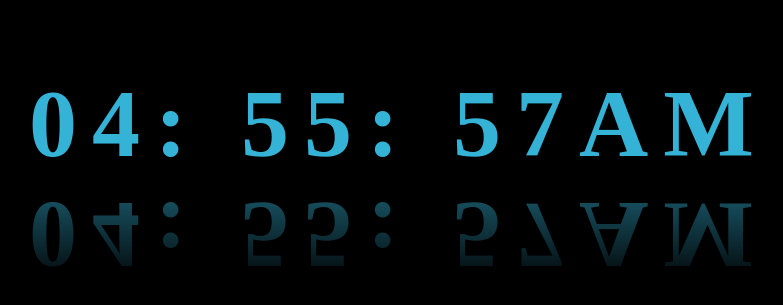
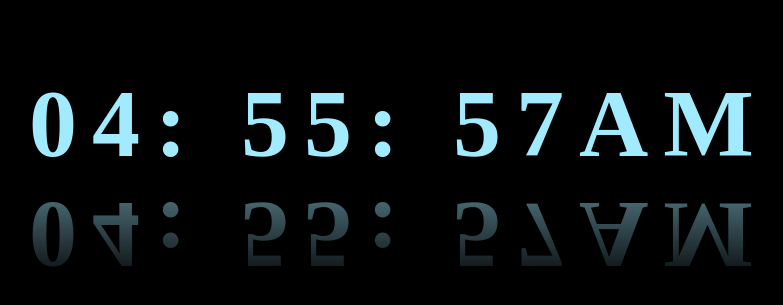
Before and after one commit to ARam2142/Digital-Clock, a plain HTML site: page index.html in a window 1280 px wide. Shown: the part 277-582 px from the top of the page, without its empty margins (241-1024 px from the left). Drawn offline with nearby package versions, Linux system fonts and the light colour scheme.

Commit message:
took out animation effect

```diff
--- a/clock.js
+++ b/clock.js
@@ -1,7 +1,6 @@
 //make the code for the clock here
 //get hours, minutes, seconds
 const clock = document.getElementById('time');
-let timeValue;
 //get time methods
 
 function makeTwoNumbers(num) {
@@ -29,7 +28,9 @@ const runClock = () => {
     let AmOrPM = hours >= 12 ? 'pm' : 'am';
     hours = (hours % 12) || 12; //works cited: https://medium.com/front-end-weekly/how-to-convert-24-hours-format-to-12-hours-in-javascript-ca19dfd7419d
 
+
+
     clock.innerHTML = makeTwoNumbers(hours) + ": " + makeTwoNumbers(minutes) + ": " + makeTwoNumbers(seconds) + AmOrPM;
-    let time = setInterval(runClock, 500)//worsk cited: w3 schools mini timing clock
+    let time = setInterval(runClock, 500)
 }
 runClock()
--- a/index.html
+++ b/index.html
@@ -14,7 +14,7 @@
     <div class="container">
         <div class="row max-height align-items-center text-center">
             <div class="col clock">
-                <h1 id="time" class="neon">00:00:00</h1>
+                <h1 id="time" class="glow">No te quites las cachetes esposita</h1>
             </div>
         </div>
     </div>
--- a/style.css
+++ b/style.css
@@ -9,33 +9,26 @@ body {
 }
 
 /*followed tutorial text animation css glowing*/
-.neon {
+.glow {
     position: relative;
     font-size: 6em;
     letter-spacing: 15px;
-    color: #34b3d6;
+    color: #a2ebff;
     text-transform: uppercase;
     width: 100%;
     text-align: center;
     outline: none;
     -webkit-box-reflect: below 1px linear-gradient(transparent, #0008);
-    /* animation: animate 5s linear infinite; */
+    /* animation: glow 1s ease-in-out infinite alternate; */
+    /* text-shadow: 0 0 20px #fff, 0 0 30px #9afaf2e1, 0 0 40px #9afaf2e1, 0 0 50px #9afaf2e1, 0 0 60px #9afaf2e1, 0 0 70px #9afaf2e1, 0 0 80px #9afaf2e1; */
 }
 
-/* @keyframes animate {
+/* @-webkit-keyframes glow {
+    from {
+      text-shadow: 0 0 10px #fff, 0 0 20px #fff, 0 0 30px #84e2f3, 0 0 40px #84e2f3, 0 0 50px #84e2f3, 0 0 60px #84e2f3, 0 0 70px #84e2f3;
+    }
 
-    0%,18%,20%,50.1%, 60%, 65.1%, 80%, 90.1%, 92%
-    {
-        color: #15a4cc;
-        text-shadow: none;
+    to {
+      text-shadow: 0 0 20px #fff, 0 0 30px #9afaf2e1, 0 0 40px #9afaf2e1, 0 0 50px #9afaf2e1, 0 0 60px #9afaf2e1, 0 0 70px #9afaf2e1, 0 0 80px #9afaf2e1;
     }
-    18.1%, 20.1%,30%,50%,60.1%,65%,80.1%,100%
-    {
-        color: #fff;
-        text-shadow: 0 0 10px #068cb4,
-        0 0 20px #03bcf4,
-        0 0 40px #03bcf4,
-        0 0 80px #03bcf4
-        0 0 160px #03bcf4
-    }
-} */
+  } */
```
